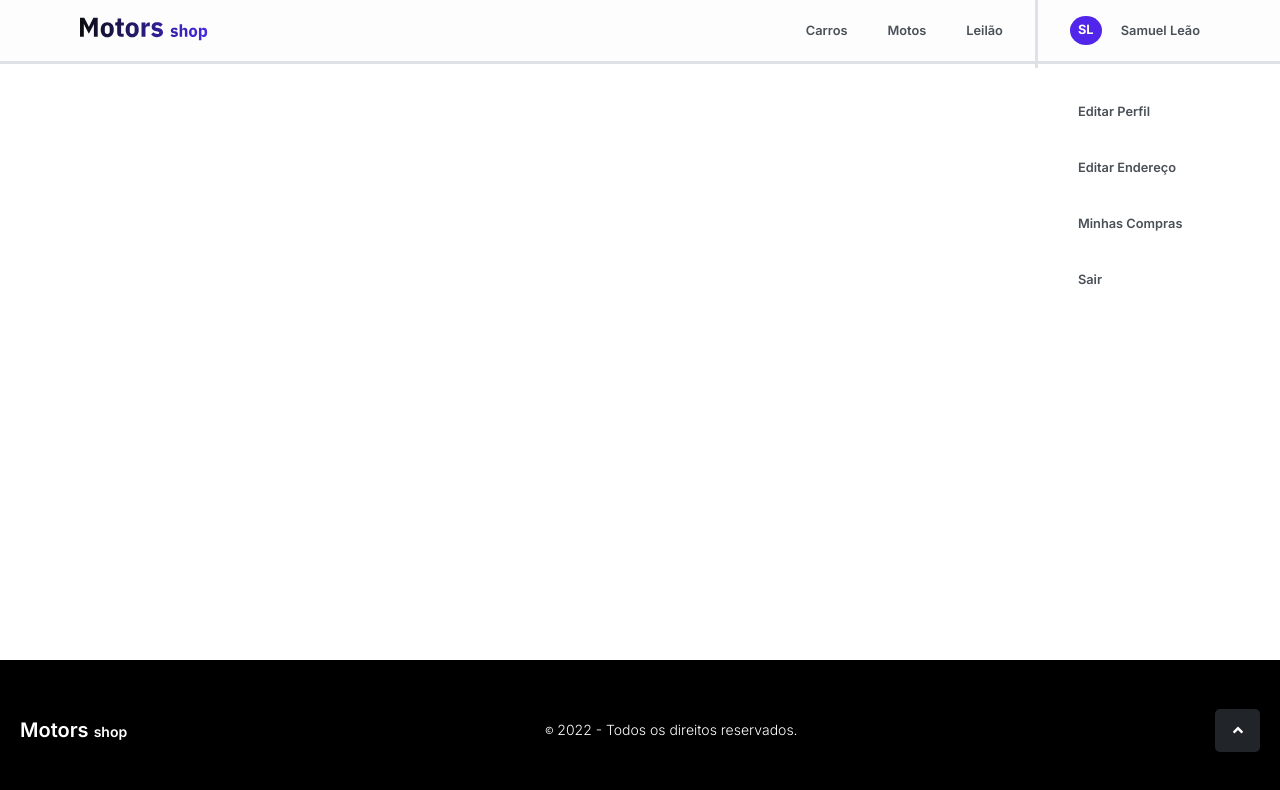
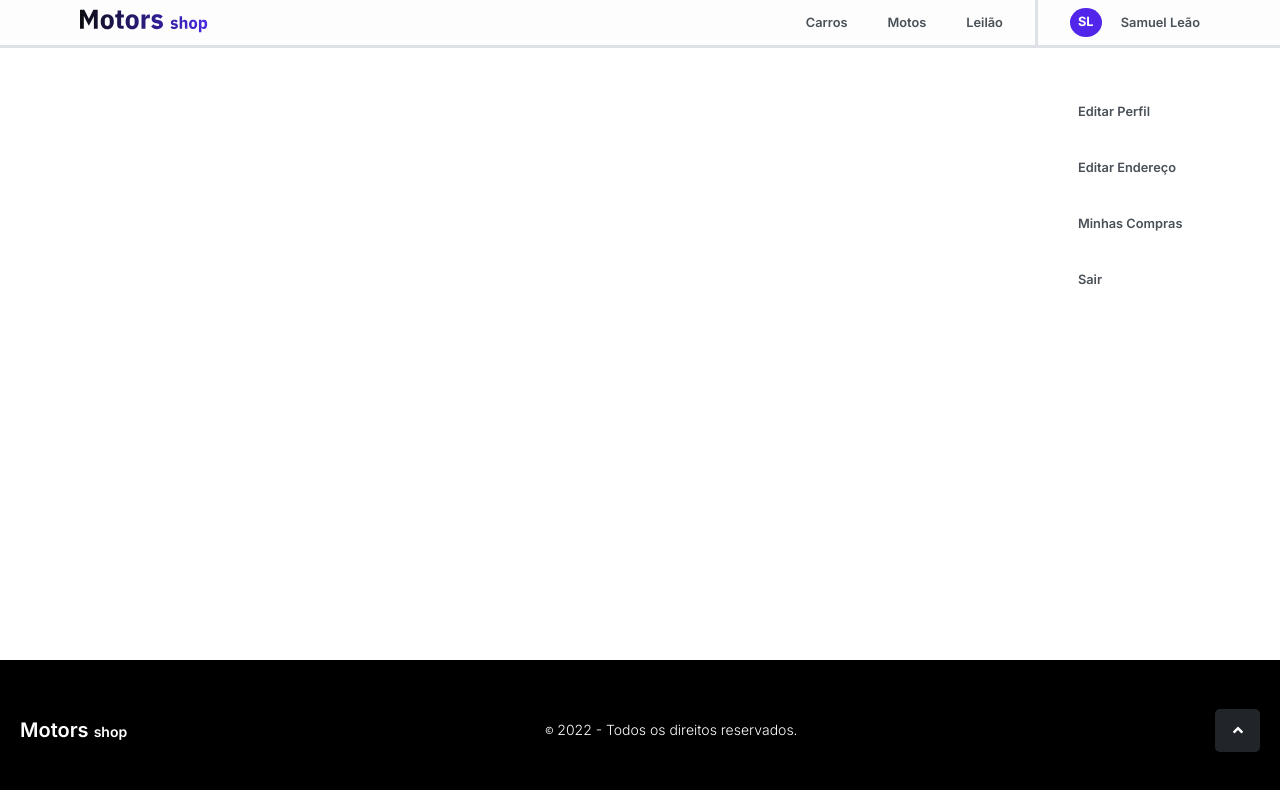
Before and after one commit to Motors-M6-Kenzie-Academy/Front-end, a React (Create React App) app: page / in a window 1280 px wide. Shown: the top 790 px of the page. Built offline with nearby package versions, Linux system fonts and the light colour scheme.

Commit message:
Fix: Correção de bug na bordar esquerda no navbar

```diff
--- a/src/components/Navbar/styles.ts
+++ b/src/components/Navbar/styles.ts
@@ -2,7 +2,7 @@ import styled from "styled-components";
 
 export const HeaderContainer = styled.header`
   width: 100%;
-  height: 8vh;
+  height: 6vh;
 
   display: flex;
   align-items: center;
@@ -53,10 +53,10 @@ export const HeaderContainer = styled.header`
     .container-user {
       display: flex;
       align-items: center;
+      height: 6vh;
 
       gap: 1.2rem;
 
-      height: 4.7rem;
       padding-left: 2rem;
       border-left: 0.2rem solid #dee2e6;
       cursor: pointer;
```
